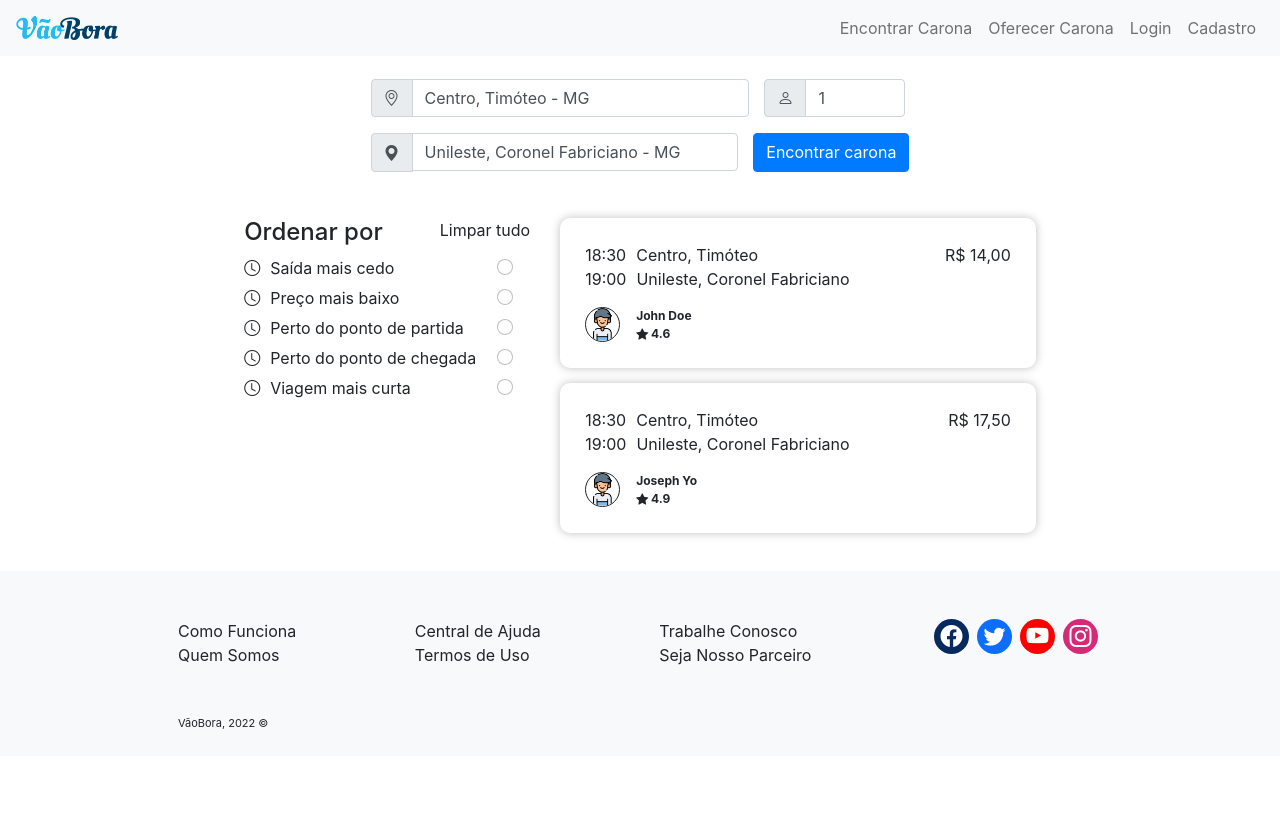
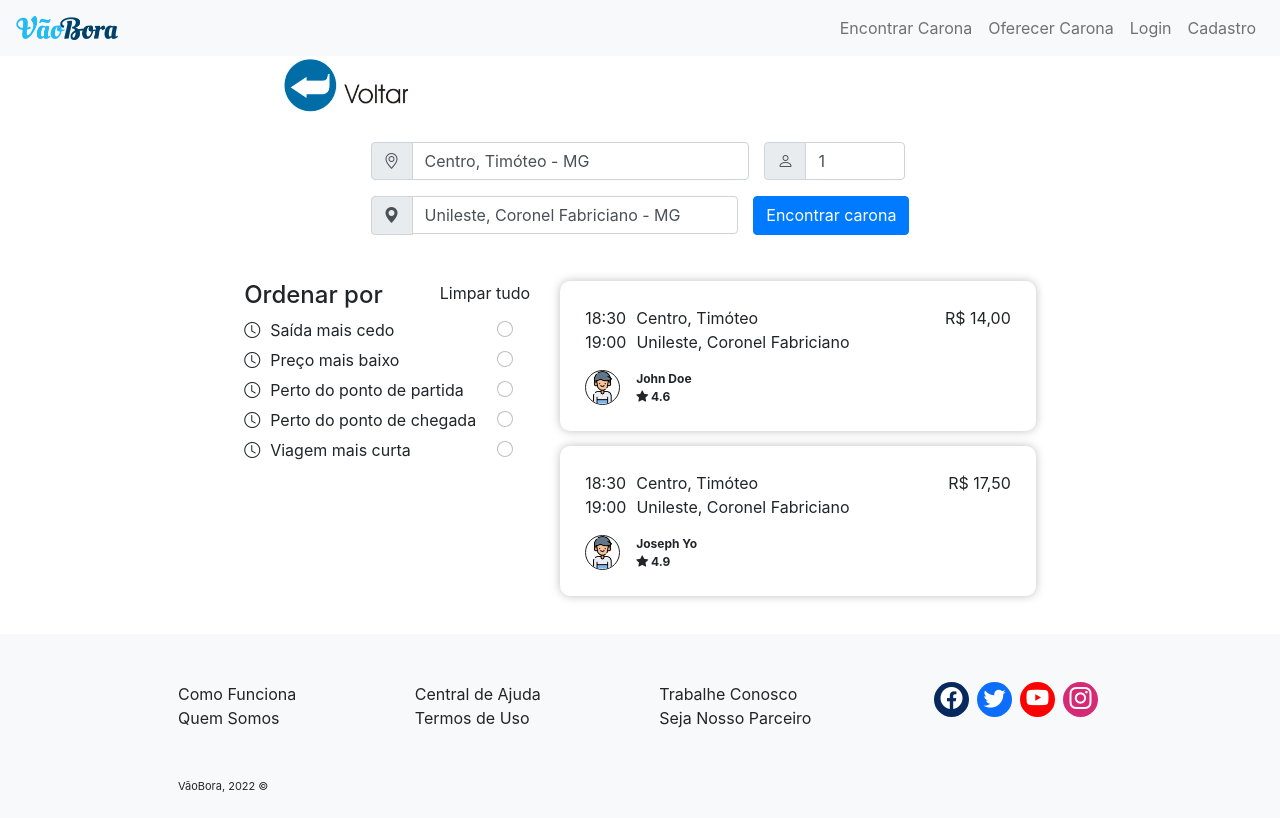
Before and after one commit to ryanalves/IHM-web, an Angular app: page /pesquisar-carona in a window 1280 px wide. Built offline with nearby package versions, Linux system fonts and the light colour scheme.

Commit message:
adicionando botão voltar
botão voltar em imagem adicionado na pagina de pesquisar carona

```diff
--- a/src/app/home/carona/pesquisar-carona/pesquisar-carona.component.html
+++ b/src/app/home/carona/pesquisar-carona/pesquisar-carona.component.html
@@ -1,3 +1,6 @@
+<a href="#">
+  <img src="assets/voltar.gif" style="width: 10%; margin-left: 280px">
+</a>
 
 <div class="d-flex p-2 justify-content-center">
     <div class="searchbar">
```
Also changed, not shown: src/assets/voltar.gif (added).
